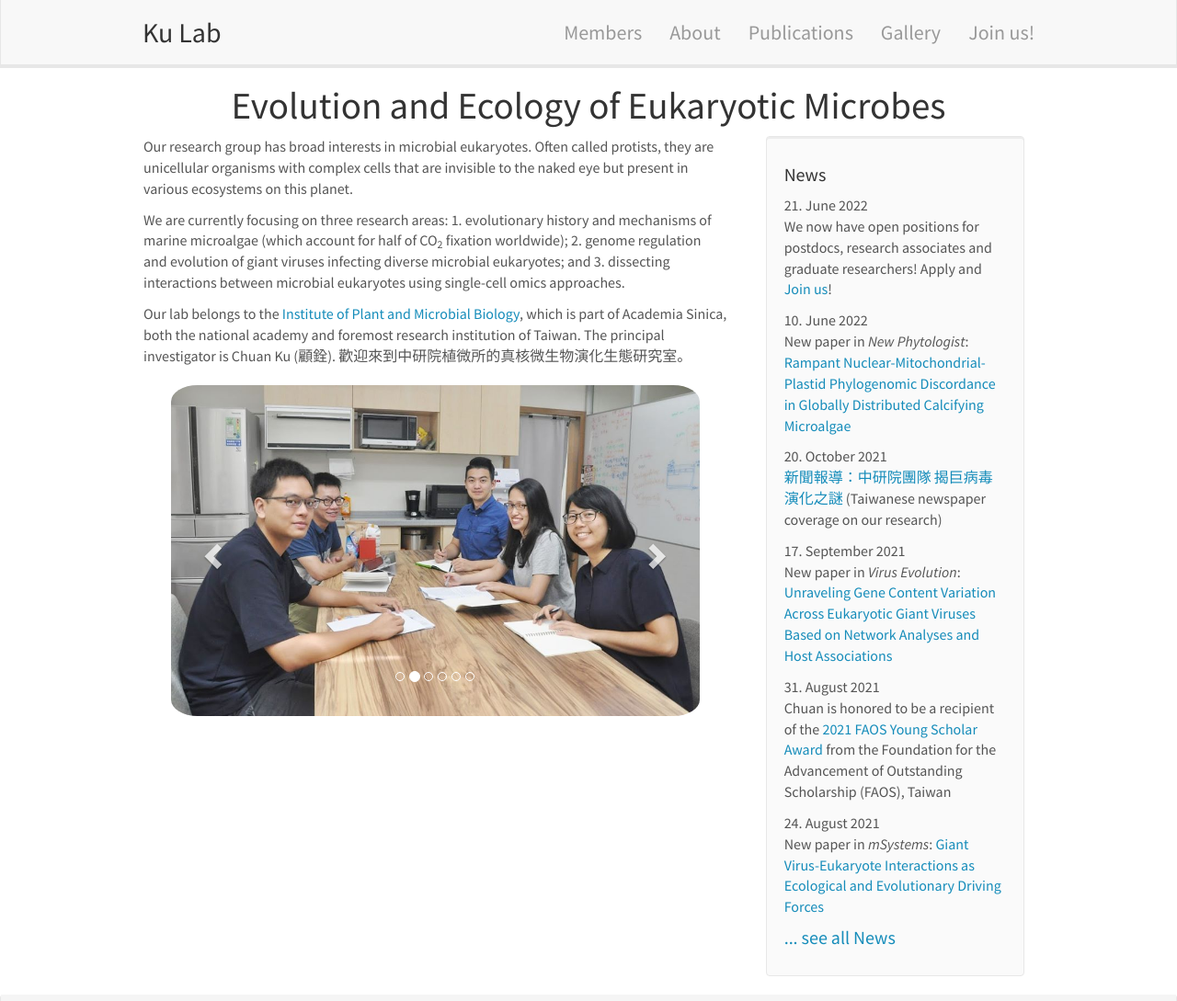
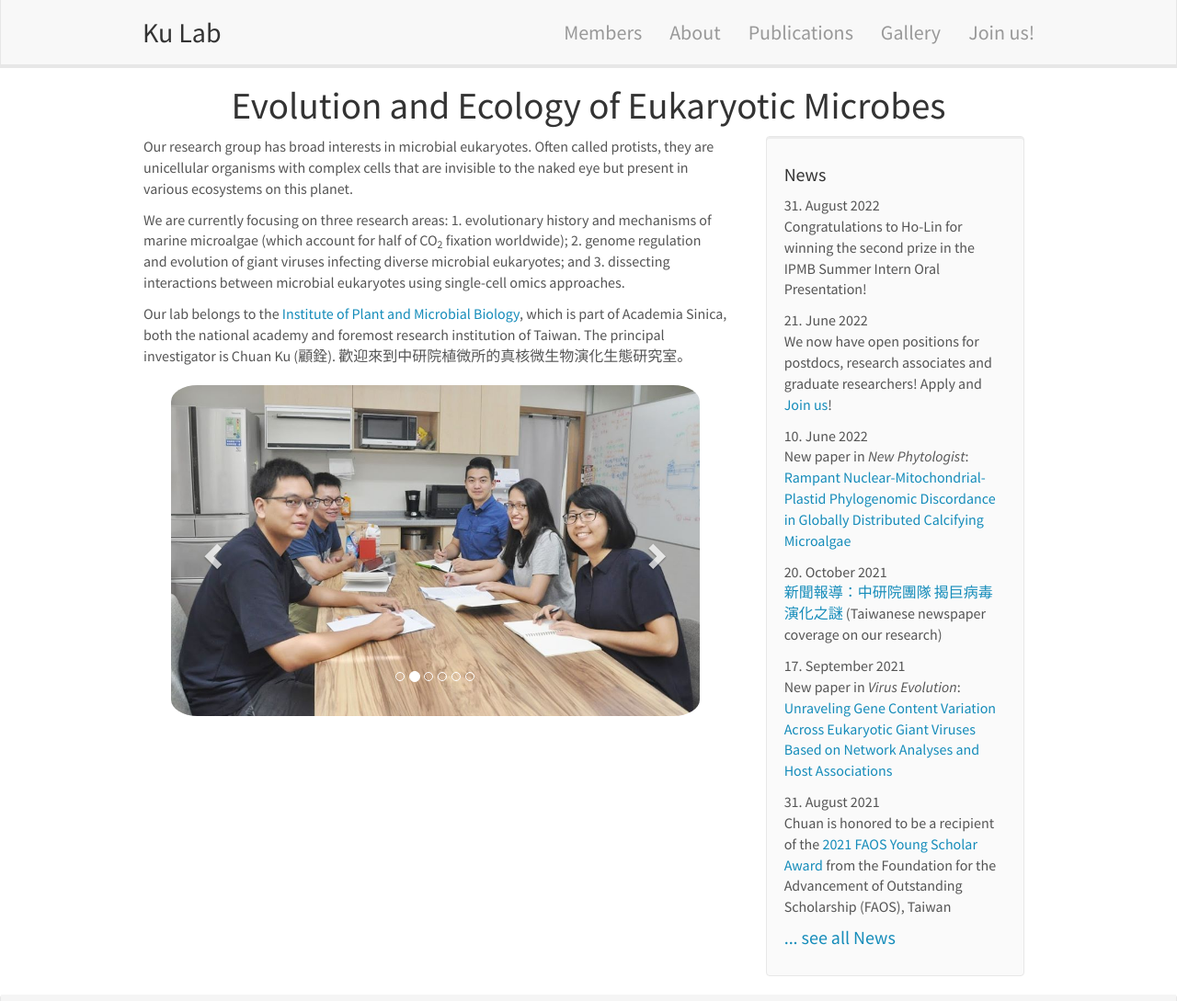
Before and after one commit to tzutongkao/Kao_Lab, a Jekyll site: the page built from _pages/home.md, in a window 1280 px wide and 1400 px high, cut to the strip 0-1089 px from the top of the window. Shown: the whole strip at 92% size. Built offline with Jekyll 4.4.1, drawn with Linux system fonts in a browser that asks for light colours; nearby versions of some CDN libraries.

Commit message:
Update news.yml

```diff
--- a/_data/news.yml
+++ b/_data/news.yml
@@ -1,3 +1,6 @@
+- date: 31. August 2022
+  headline: "Congratulations to Ho-Lin for winning the second prize in the IPMB Summer Intern Oral Presentation!"
+
 - date: 21. June 2022
   headline: "We now have open positions for postdocs, research associates and graduate researchers! Apply and <a href='https://chuanku-lab.github.io/kulab/positions'>Join us</a>!"
 
```
